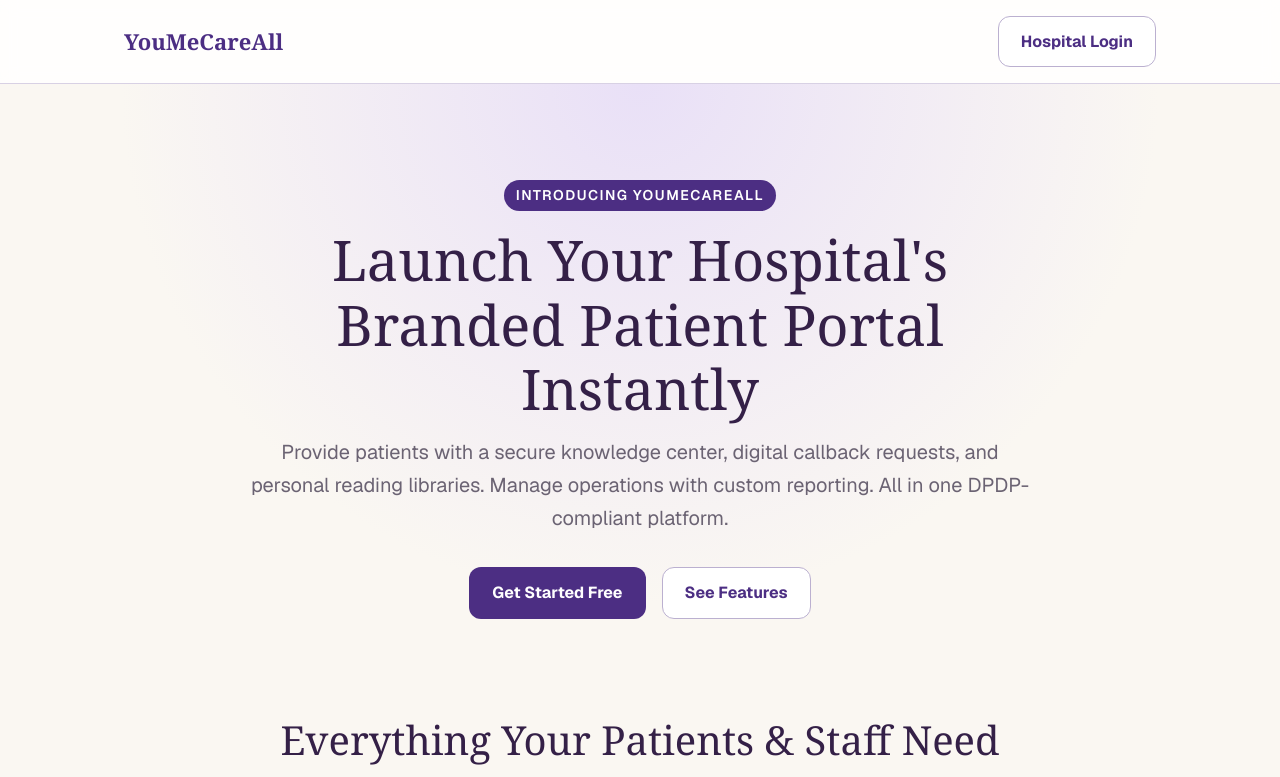
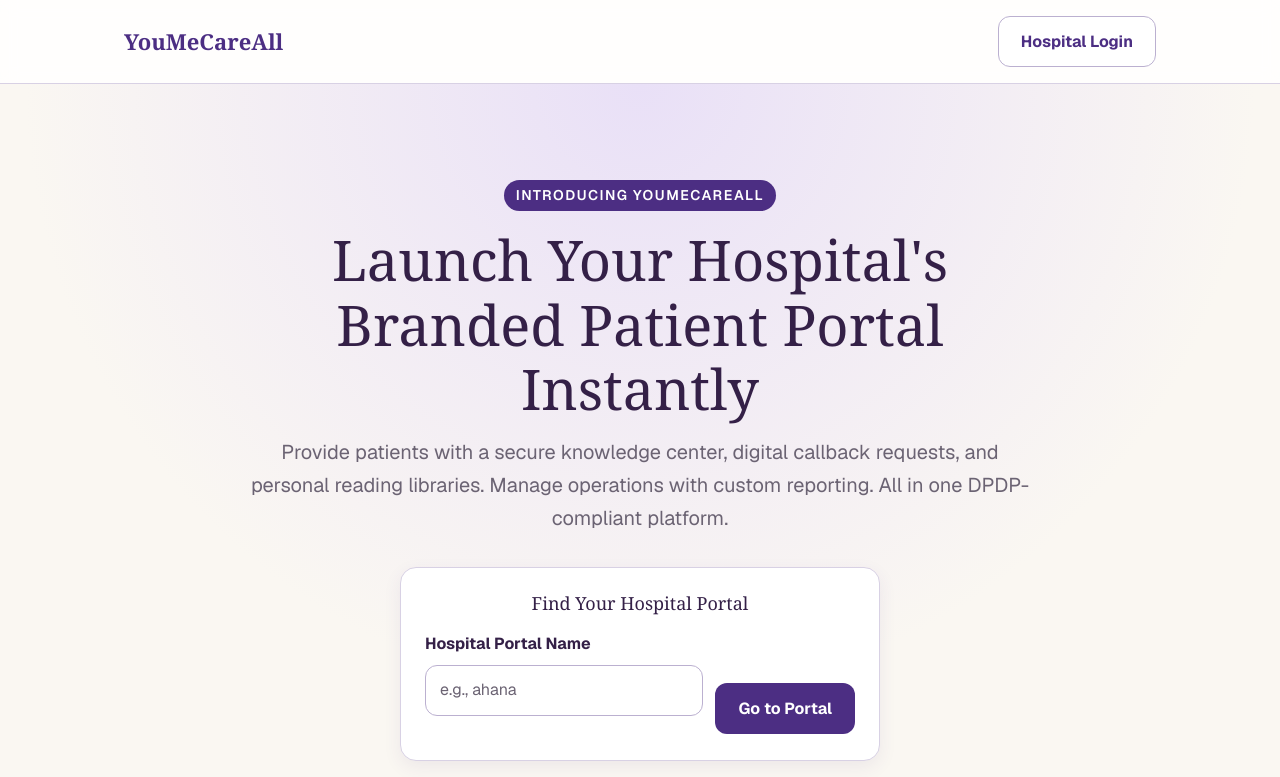
Before and after one commit to exadreamsllc/ahanahospitals, a Next.js app: page /saas in a window 1280 px wide. Shown: the top 777 px of the page. Built offline with nearby package versions, Linux system fonts and the light colour scheme.

Commit message:
Add PortalFinder search interaction to YouMeCareAll landing page

```diff
--- a/app/saas/page.tsx
+++ b/app/saas/page.tsx
@@ -2,6 +2,7 @@
 import { PrimaryButton } from "@/components/ui/PrimaryButton";
 import { SecondaryLink } from "@/components/ui/SecondaryLink";
 import { ROUTES } from "@/lib/constants/site";
+import { PortalFinder } from "@/components/saas/PortalFinder";
 import styles from "./saas.module.css";
 
 export const metadata = {
@@ -118,6 +119,7 @@
           <p className={styles.subtitle}>
             Provide patients with a secure knowledge center, digital callback requests, and personal reading libraries. Manage operations with custom reporting. All in one DPDP-compliant platform.
           </p>
+          <PortalFinder />
           <div className={styles.heroActions}>
             <PrimaryButton type="button" fullWidth={false}>
               Get Started Free
--- /dev/null
+++ b/components/saas/PortalFinder.tsx
@@ -0,0 +1,99 @@
+"use client";
+
+import { useState } from "react";
+import { PrimaryButton } from "@/components/ui/PrimaryButton";
+import { FormField } from "@/components/ui/FormField";
+
+export function PortalFinder() {
+  const [slug, setSlug] = useState("");
+  const [error, setError] = useState("");
+
+  const handleSubmit = (e: React.FormEvent) => {
+    e.preventDefault();
+    setError("");
+
+    const cleanedSlug = slug.trim().toLowerCase().replace(/[^a-z0-9-]/g, "");
+
+    if (!cleanedSlug) {
+      setError("Please enter a valid portal name.");
+      return;
+    }
+
+    // Determine current environment to route correctly
+    const currentHost = window.location.host; // e.g. "localhost:3000" or "youmecareall.com"
+
+    if (currentHost.includes("localhost") || currentHost.includes("127.0.0.1")) {
+      // Local development routing
+      window.location.href = `http://${cleanedSlug}.localhost:3000`;
+    } else if (currentHost.includes("youmecareall.com")) {
+      // Production SaaS routing
+      window.location.href = `https://${cleanedSlug}.youmecareall.com`;
+    } else {
+      // Fallback staging environments (Vercel previews like ahanahospitals.vercel.app)
+      if (cleanedSlug === "ahana") {
+        window.location.href = `https://ahanahospitals.vercel.app/`;
+      } else {
+        setError(`Portal "${cleanedSlug}" is not connected to this staging domain.`);
+      }
+    }
+  };
+
+  return (
+    <form
+      onSubmit={handleSubmit}
+      style={{
+        maxWidth: "480px",
+        margin: "0 auto var(--ahana-space-6)",
+        textAlign: "left",
+        backgroundColor: "var(--ahana-white)",
+        padding: "var(--ahana-space-6)",
+        borderRadius: "var(--ahana-radius-lg)",
+        border: "1px solid var(--ahana-border)",
+        boxShadow: "var(--ahana-shadow-sm)",
+      }}
+    >
+      <h3
+        style={{
+          fontFamily: "var(--ahana-font-serif)",
+          color: "var(--ahana-purple-dark)",
+          fontSize: "var(--ahana-font-size-lg)",
+          marginBottom: "var(--ahana-space-4)",
+          textAlign: "center",
+        }}
+      >
+        Find Your Hospital Portal
+      </h3>
+      <div style={{ display: "flex", gap: "var(--ahana-space-3)", alignItems: "flex-end" }}>
+        <div style={{ flexGrow: 1 }}>
+          <FormField
+            label="Hospital Portal Name"
+            id="portal-slug"
+            name="portal-slug"
+            type="text"
+            placeholder="e.g., ahana"
+            value={slug}
+            onChange={(e) => setSlug(e.target.value)}
+            required
+          />
+        </div>
+        <div style={{ marginBottom: "2px" }}>
+          <PrimaryButton type="submit" fullWidth={false}>
+            Go to Portal
+          </PrimaryButton>
+        </div>
+      </div>
+      {error && (
+        <p
+          style={{
+            color: "var(--ahana-error)",
+            fontSize: "var(--ahana-font-size-sm)",
+            marginTop: "var(--ahana-space-2)",
+            textAlign: "center",
+          }}
+        >
+          {error}
+        </p>
+      )}
+    </form>
+  );
+}
```
